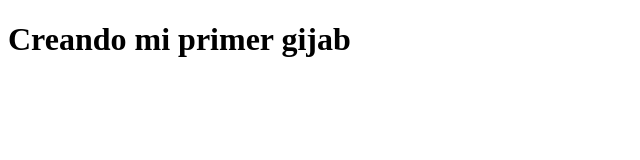
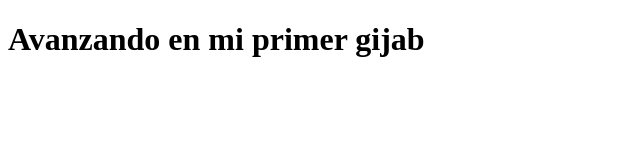
Before and after one commit to Franqito73/PuerbaDeRepositorio, a plain HTML site: page index.html in a window 1280 px wide. Shown: the whole page, without its empty margins (0-640 px from the left). Drawn offline with Linux system fonts and the light colour scheme.

Commit message:
Cambiando le titulo de mi proyecto

```diff
--- a/index.html
+++ b/index.html
@@ -7,6 +7,6 @@
     <title>Document</title>
 </head>
 <body>
-    <h1>Creando mi primer gijab</h1>
+    <h1>Avanzando en mi primer gijab</h1>
 </body>
 </html>
```
